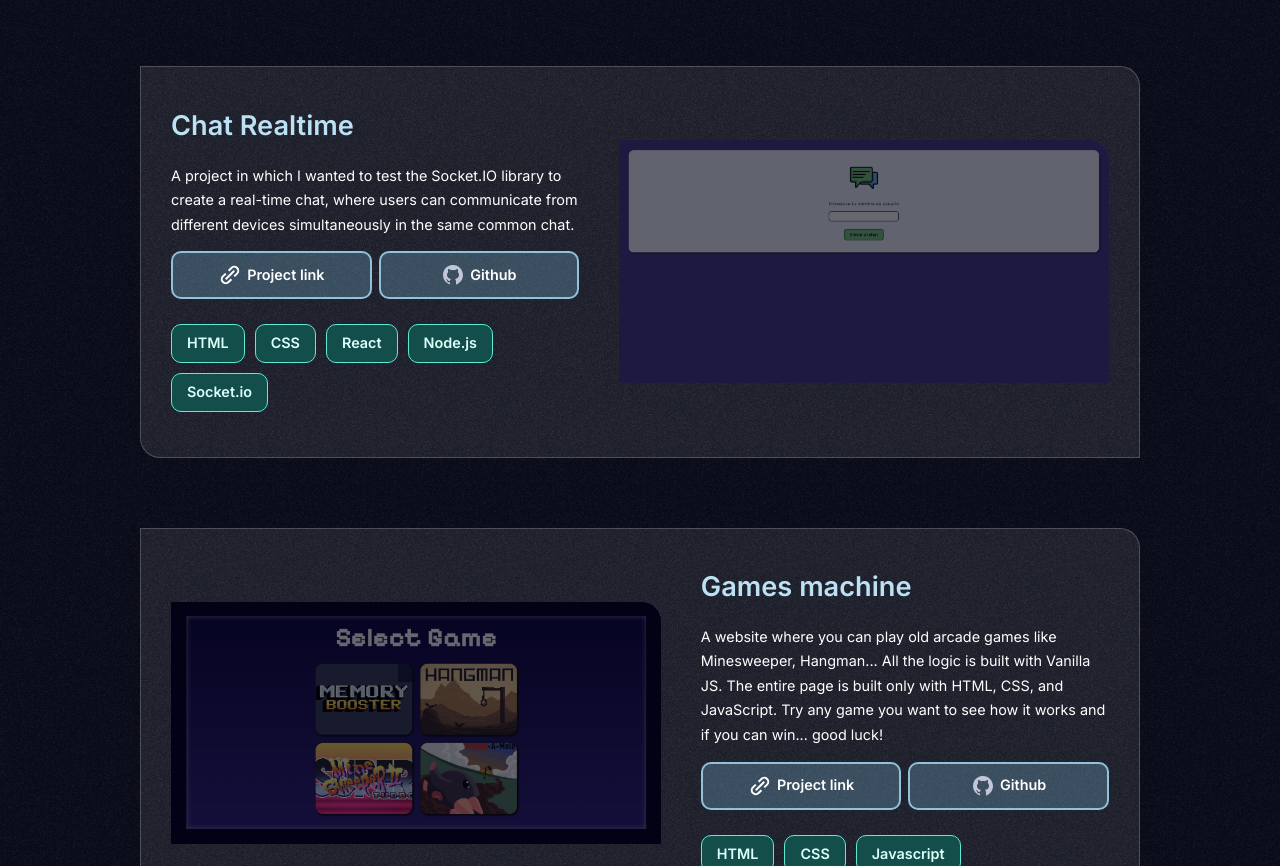
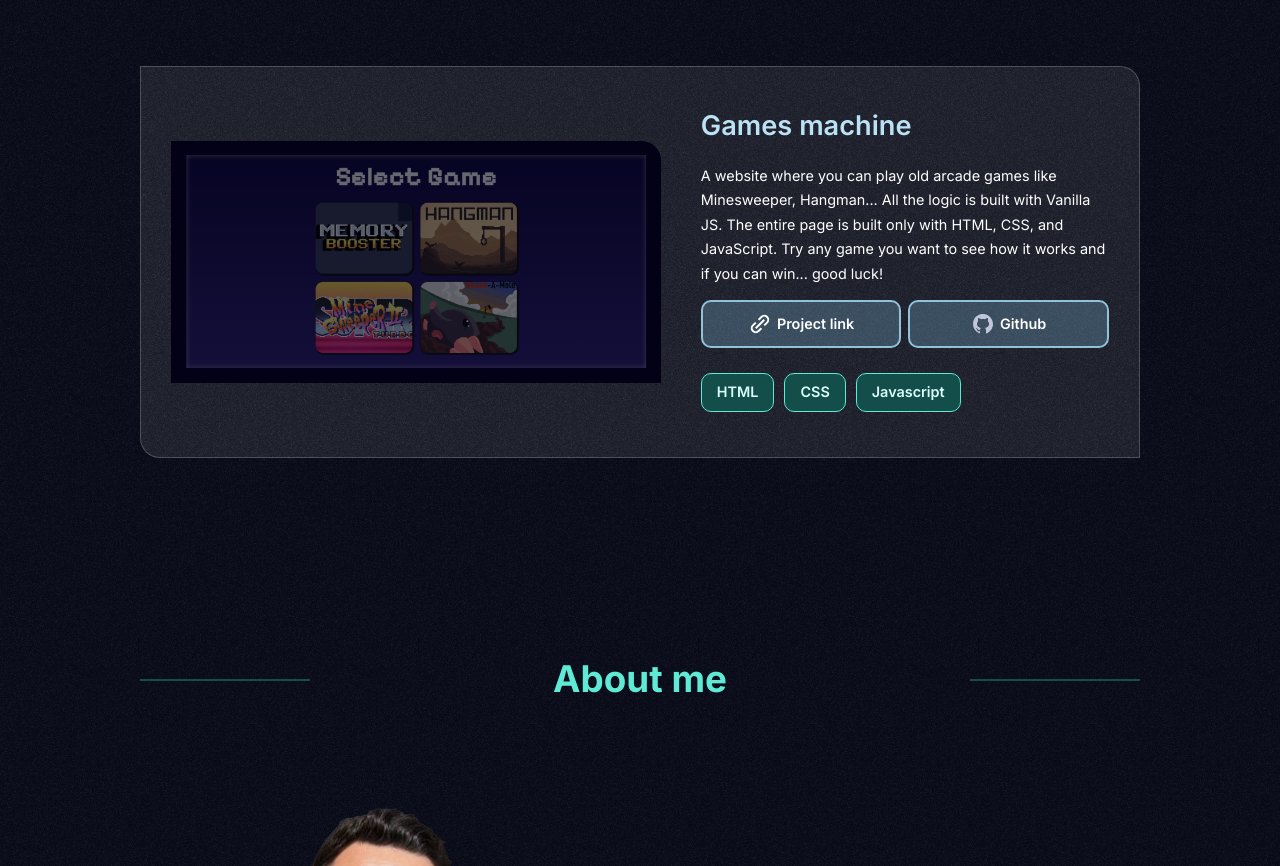
Before and after one commit to Adri-devnull/adridevnull-portfolio, a website built with Vite: page src/index.html in a window 1280 px wide. Shown: the part 1516-2382 px from the top of the page. Built offline with nearby package versions, Linux system fonts and the light colour scheme; some packages are replaced by stand-ins of ours.

Commit message:
porfolio updated

```diff
--- a/src/index.html
+++ b/src/index.html
@@ -164,43 +164,6 @@
 								<span class="project-technologie">Node.js</span>
 								<span class="project-technologie">MongoDB</span>
 							</div>
-						</div>
-					</article>
-					<article class="project__container">
-						<div class="project__info-container">
-							<h2 class="project__name">Chat Realtime</h2>
-							<p class="project__info">
-								A project in which I wanted to test the Socket.IO library to
-								create a real-time chat, where users can communicate from
-								different devices simultaneously in the same common chat.
-							</p>
-							<div class="project__links">
-								<a href="#" class="project-link">
-									<img src="assets/images/link-image.svg" alt="" /> Project
-									link</a
-								>
-								<a
-									href="https://github.com/Adri-devnull/users-chat-sockets.git"
-									target="_blank"
-									class="project-link"
-								>
-									<img src="assets/images/github.svg" alt="" /> Github
-								</a>
-							</div>
-							<div class="project__technologies">
-								<span class="project-technologie">HTML</span>
-								<span class="project-technologie">CSS</span>
-								<span class="project-technologie">React</span>
-								<span class="project-technologie">Node.js</span>
-								<span class="project-technologie">Socket.io</span>
-							</div>
-						</div>
-						<div class="project__image-container">
-							<img
-								src="assets/images/projects/desktop-chat-realtime.PNG"
-								class="project__image"
-								alt=""
-							/>
 						</div>
 					</article>
 					<article class="project__container">
```
